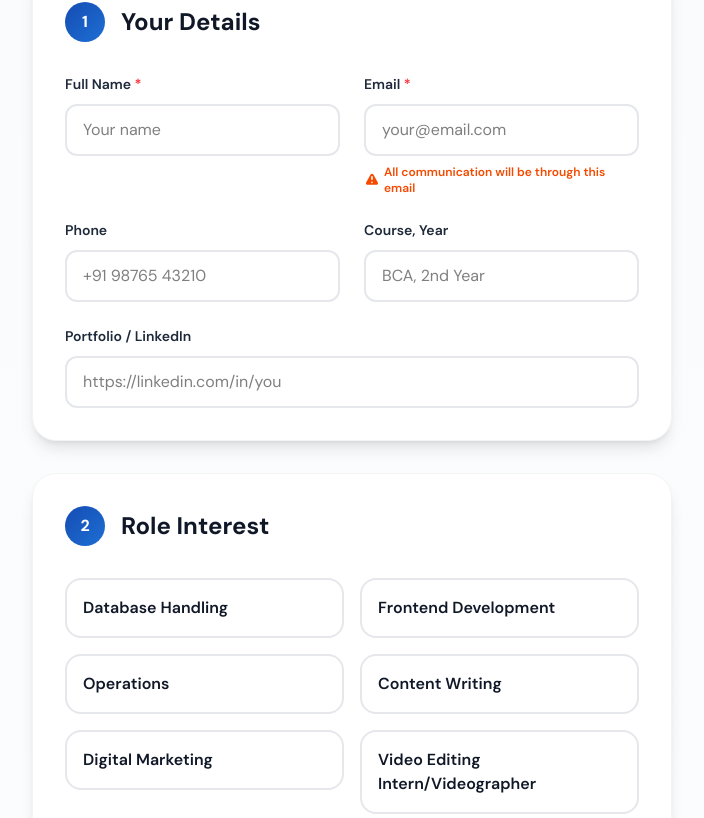
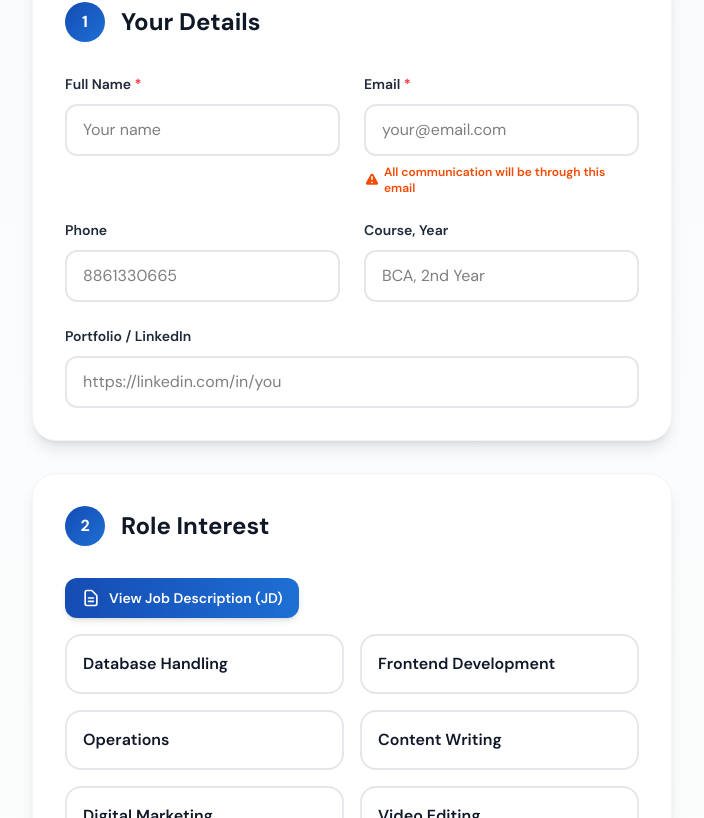
Before and after one commit to thesachinyyadav/withsocio, a Next.js app: page /careers/1 in a window 1280 px wide. Shown: the part 425-1243 px from the top of the page, without its empty margins (288-992 px from the left). Built offline with nearby package versions, Linux system fonts and the light colour scheme.

Commit message:
fix: phone validation to 10 digits only, add View JD button, update success screen message

```diff
--- a/app/careers/[campusId]/page.tsx
+++ b/app/careers/[campusId]/page.tsx
@@ -66,7 +66,7 @@ export default function CareersApplicationPage() {
   }, []);
 
   const validateEmail = (email: string) => /^[^\s@]+@[^\s@]+\.[^\s@]+$/.test(email);
-  const validatePhone = (phone: string) => /^[+]?[(]?[0-9]{1,4}[)]?[-\s.]?[(]?[0-9]{1,4}[)]?[-\s.]?[0-9]{1,9}$/.test(phone);
+  const validatePhone = (phone: string) => /^[0-9]{10}$/.test(phone);
   const validateUrl = (url: string) => url === "" || /^https?:\/\/.+/.test(url);
 
   const roleSkillOptions: Record<string, string[]> = {
@@ -108,7 +108,7 @@ export default function CareersApplicationPage() {
         break;
       case "phoneNumber":
         if (!value.trim()) errors[name] = "Phone number is required";
-        else if (!validatePhone(value)) errors[name] = "Please enter a valid phone number (e.g. +91 98765 43210)";
+        else if (!validatePhone(value)) errors[name] = "Please enter exactly 10 digits (e.g. 8861330665)";
         else delete errors[name];
         break;
       case "courseYearDept":
@@ -281,11 +281,11 @@ export default function CareersApplicationPage() {
             <p className="text-xs text-gray-500 mb-2 uppercase tracking-wide font-medium">Reference ID</p>
             <p className="font-mono font-bold text-xl text-[#154CB3]">{campusId?.toUpperCase()}-{Date.now().toString(36).toUpperCase()}</p>
           </div>
-          <div className="flex items-center justify-center gap-2 text-gray-500 text-sm">
-            <svg className="w-5 h-5 text-green-500" fill="none" stroke="currentColor" viewBox="0 0 24 24">
-              <path strokeLinecap="round" strokeLinejoin="round" strokeWidth={2} d="M3 8l7.89 5.26a2 2 0 002.22 0L21 8M5 19h14a2 2 0 002-2V7a2 2 0 00-2-2H5a2 2 0 00-2 2v10a2 2 0 002 2z" />
+          <div className="bg-orange-50 border border-orange-200 rounded-2xl p-4 flex items-start gap-3">
+            <svg className="w-6 h-6 text-orange-500 flex-shrink-0 mt-0.5" fill="currentColor" viewBox="0 0 20 20">
+              <path fillRule="evenodd" d="M8.257 3.099c.765-1.36 2.722-1.36 3.486 0l5.58 9.92c.75 1.334-.213 2.98-1.742 2.98H4.42c-1.53 0-2.493-1.646-1.743-2.98l5.58-9.92zM11 13a1 1 0 11-2 0 1 1 0 012 0zm-1-8a1 1 0 00-1 1v3a1 1 0 002 0V6a1 1 0 00-1-1z" clipRule="evenodd" />
             </svg>
-            <span>Check your INBOX for confirmation</span>
+            <p className="text-orange-800 font-semibold text-sm leading-relaxed">PLEASE CHECK YOUR MAILS OR SPAM FOLDER AFTER YOU CLOSE THIS WINDOW</p>
           </div>
         </div>
       </div>
@@ -378,7 +378,7 @@ export default function CareersApplicationPage() {
               <div className="grid md:grid-cols-2 gap-6">
                 <div>
                   <label className="block text-sm font-semibold text-gray-800 mb-2.5">Phone</label>
-                  <input type="tel" name="phoneNumber" value={formData.phoneNumber} onChange={handleInputChange} onBlur={handleFieldBlur} required className={`w-full px-4 py-3 border-2 rounded-xl focus:border-[#154CB3] focus:ring-2 focus:ring-[#154CB3]/10 outline-none transition-all ${fieldErrors.phoneNumber && touchedFields.has("phoneNumber") ? "border-red-400 bg-red-50/30" : "border-gray-200"}`} placeholder="+91 98765 43210" />
+                  <input type="tel" name="phoneNumber" value={formData.phoneNumber} onChange={handleInputChange} onBlur={handleFieldBlur} required maxLength={10} className={`w-full px-4 py-3 border-2 rounded-xl focus:border-[#154CB3] focus:ring-2 focus:ring-[#154CB3]/10 outline-none transition-all ${fieldErrors.phoneNumber && touchedFields.has("phoneNumber") ? "border-red-400 bg-red-50/30" : "border-gray-200"}`} placeholder="8861330665" />
                   {fieldErrors.phoneNumber && touchedFields.has("phoneNumber") && <p className="text-red-500 text-xs mt-1.5">{fieldErrors.phoneNumber}</p>}
                 </div>
                 <div>
@@ -399,6 +399,14 @@ export default function CareersApplicationPage() {
             <div className="flex items-center gap-4 mb-8">
               <div className="w-10 h-10 rounded-full bg-gradient-to-br from-[#154CB3] to-[#1e6fd4] flex items-center justify-center text-white font-bold">2</div>
               <h2 className="text-2xl font-bold text-gray-900">Role Interest</h2>
+            </div>
+            <div className="mb-4">
+              <a href="/SOCIOJobDescription.pdf" target="_blank" rel="noopener noreferrer" className="inline-flex items-center gap-2 px-4 py-2.5 bg-gradient-to-r from-[#154CB3] to-[#1e6fd4] text-white font-semibold rounded-xl hover:from-[#0f3d8f] hover:to-[#154CB3] transition-all shadow-md hover:shadow-lg text-sm">
+                <svg className="w-5 h-5" fill="none" stroke="currentColor" viewBox="0 0 24 24">
+                  <path strokeLinecap="round" strokeLinejoin="round" strokeWidth={2} d="M9 12h6m-6 4h6m2 5H7a2 2 0 01-2-2V5a2 2 0 012-2h5.586a1 1 0 01.707.293l5.414 5.414a1 1 0 01.293.707V19a2 2 0 01-2 2z" />
+                </svg>
+                View Job Description (JD)
+              </a>
             </div>
             <div className="grid grid-cols-1 sm:grid-cols-2 gap-4 mb-6">
               {["Database Handling", "Frontend Development", "Operations", "Content Writing", "Digital Marketing", "Video Editing Intern/Videographer"].map((role) => (
```
Also changed, not shown: 2 other files (tests, documents, lock files or other folders).
